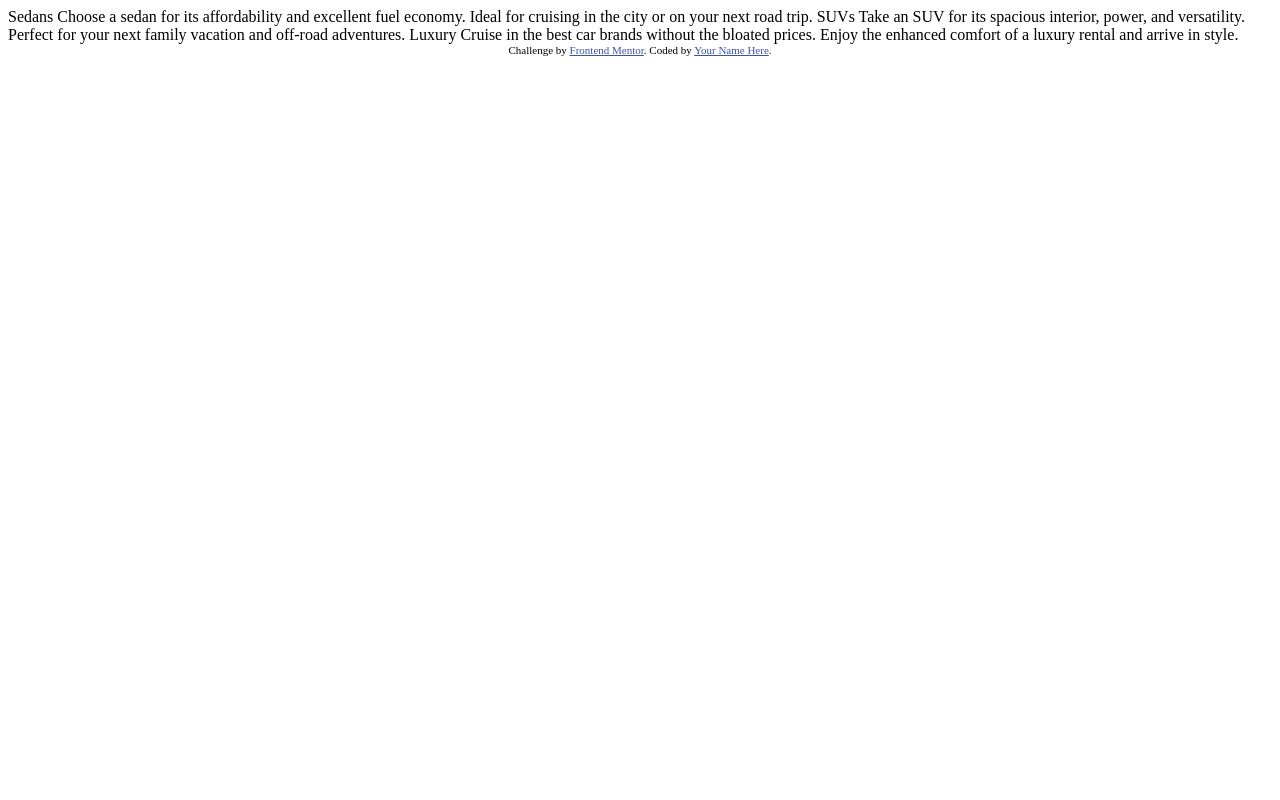
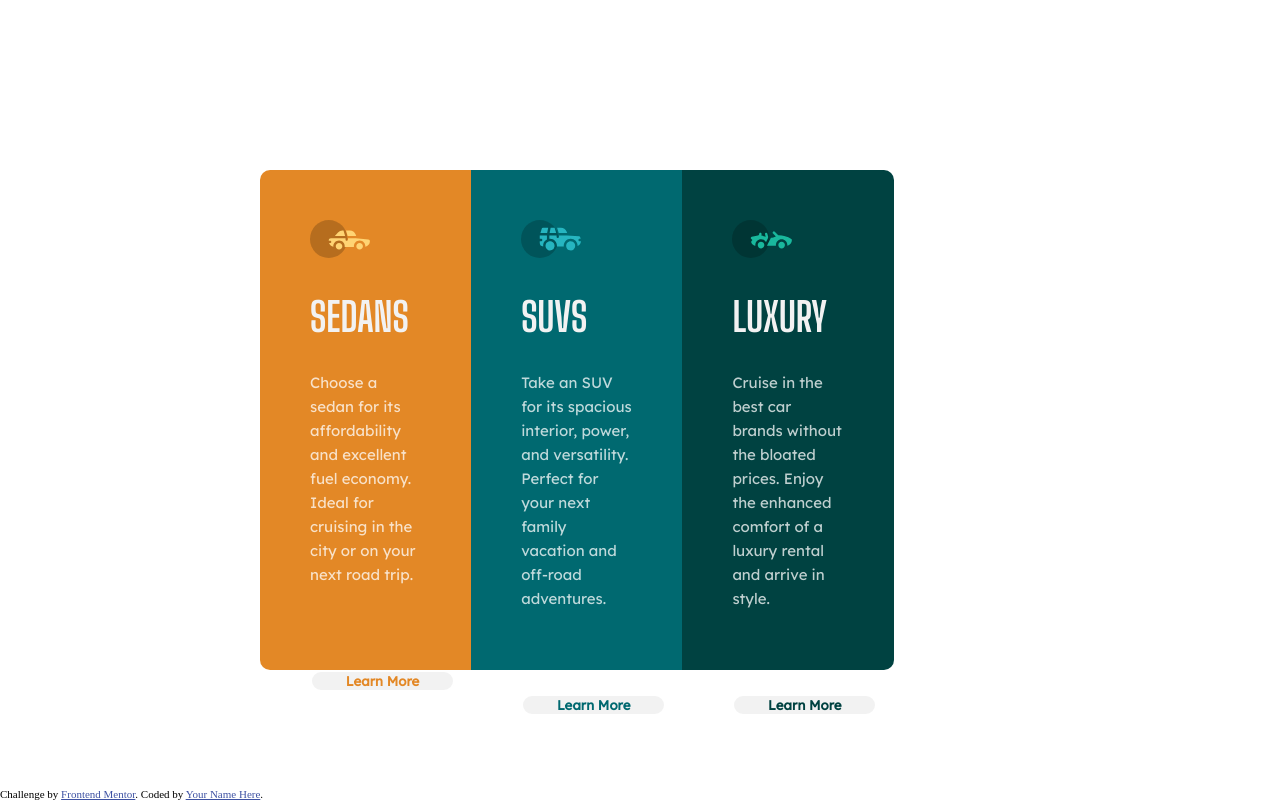
Before and after one commit to RenaudLaz/3columns-preview-card-component, a plain HTML site: page index.html in a window 1280 px wide. Drawn offline with Linux system fonts and the light colour scheme.

Commit message:
version finale

```diff
--- a/index.html
+++ b/index.html
@@ -1,33 +1,50 @@
 <!DOCTYPE html>
-<html lang="en">
+<html lang="fr">
 <head>
   <meta charset="UTF-8">
   <meta name="viewport" content="width=device-width, initial-scale=1.0"> <!-- displays site properly based on user's device -->
 
   <link rel="icon" type="image/png" sizes="32x32" href="./images/favicon-32x32.png">
+  <link rel="stylesheet" href="./sass/style.css"/>
 
-  <title>Frontend Mentor | 3-column preview card component</title>
+
+  <title> 3-column preview card component</title>
 
   <!-- Feel free to remove these styles or customise in your own stylesheet 👍 -->
   <style>
     .attribution { font-size: 11px; text-align: center; }
+    .attribution { position: fixed; bottom: 0; }
     .attribution a { color: hsl(228, 45%, 44%); }
   </style>
 </head>
 <body>
+    <div class="cars">
+        <div class="carsChoice" id="sedans">
+            <img src="./images/icon-sedans.svg">
+            <h2>Sedans</h2>
+            <p>Choose a sedan for its affordability and excellent fuel economy. Ideal for cruising in the city
+            or on your next road trip.</p>
+            <button>Learn More</button>
+        </div>
 
-  Sedans
-  Choose a sedan for its affordability and excellent fuel economy. Ideal for cruising in the city
-  or on your next road trip.
+        <div class="carsChoice" id="suvs">
+            <img src="./images/icon-suvs.svg">
+            <h2>SUVs</h2>
+            <p>Take an SUV for its spacious interior, power, and versatility. Perfect for your next family vacation
+            and off-road adventures.</p>
+            <button>Learn More</button>
 
-  SUVs
-  Take an SUV for its spacious interior, power, and versatility. Perfect for your next family vacation
-  and off-road adventures.
+        </div>
 
-  Luxury
-  Cruise in the best car brands without the bloated prices. Enjoy the enhanced comfort of a luxury
-  rental and arrive in style.
+        <div class="carsChoice" id="luxury">
+            <img src="./images/icon-luxury.svg">
+            <h2>Luxury</h2>
+            <p>Cruise in the best car brands without the bloated prices. Enjoy the enhanced comfort of a luxury
+            rental and arrive in style.</p>
+            <button>Learn More</button>
 
+        </div>
+    </div>
   <div class="attribution">
     Challenge by <a href="https://www.frontendmentor.io?ref=challenge" target="_blank">Frontend Mentor</a>.
     Coded by <a href="#">Your Name Here</a>.
--- /dev/null
+++ b/sass/reset.scss
@@ -0,0 +1,20 @@
+html, body, div, span, applet, object, iframe,
+h1, h2, h3, h4, h5, h6, p, blockquote, pre,
+a, abbr, acronym, address, big, cite, code,
+del, dfn, em, img, ins, kbd, q, s, samp,
+small, strike, strong, sub, sup, tt, var,
+b, u, i, center,
+dl, dt, dd, ol, ul, li,
+fieldset, form, label, legend,
+table, caption, tbody, tfoot, thead, tr, th, td,
+article, aside, canvas, details, embed,
+figure, figcaption, footer, header, hgroup,
+menu, nav, output, ruby, section, summary,
+time, mark, audio, video {
+	margin: 0;
+	padding: 0;
+	border: 0;
+	font-size: 100%;
+	font: inherit;
+	vertical-align: baseline;
+}
--- /dev/null
+++ b/sass/style.scss
@@ -0,0 +1,111 @@
+@import url('https://fonts.googleapis.com/css2?family=Lexend+Deca&display=swap');
+//font-family: 'Lexend Deca', sans-serif;
+@import url('https://fonts.googleapis.com/css2?family=Big+Shoulders+Display:wght@700&display=swap');
+//font-family: 'Big Shoulders Display', cursive;
+@import "../sass/reset.scss";
+@import "../sass/variable.scss";
+
+.cars{
+    display: flex;
+    flex-direction: row;
+    width: 50%;
+    height: 500px;
+    margin: 170px 0 0 260px;
+    .carsChoice{
+        width: 33%;
+        display: flex;
+        flex-direction: column;
+        img{
+            height: auto;
+            width: 60px;
+            margin: 50px 0 35px 50px;
+        }
+        h2{
+            font-size: 40px;
+            margin: 0 50px;
+            font-family: 'Big Shoulders Display', cursive;
+            color: $VeryLightGray;
+            text-transform: uppercase;
+            margin: 0 0 30px 50px;
+        }
+        p{
+            margin: 0 50px 83px 50px;
+            font-family: 'Lexend Deca', sans-serif;
+            font-size: $BodySize;
+            color: $TransparentWhite;
+            line-height: 1.6;
+        }
+        button{
+            border: 2px white solid;
+            border-radius: 50px;
+            width: 145px;
+            height: 48px;
+            margin: 0 50px;
+            font-family: 'Lexend Deca', sans-serif;
+            font-weight: $Weight7;
+            cursor: pointer;
+        }
+
+    }
+    #sedans{
+        background-color: $BrightOrange;
+        border-radius: 10px 0 0 10px;
+        button{
+            background-color: $VeryLightGray;
+            color: $BrightOrange;
+            &:hover{
+                background-color: transparent;
+                color: $VeryLightGray;
+            }
+        }
+    }
+    #suvs{
+        background-color: $DarkCyan;
+        button{
+            background-color: $VeryLightGray;
+            color: $DarkCyan;
+            &:hover{
+                background-color: transparent;
+                color: $VeryLightGray;
+            }
+        }
+    }
+    #luxury{
+        background-color: $VeryDarkCyan;
+        border-radius: 0 10px 10px 0;
+        button{
+            background-color: $VeryLightGray;
+            color: $VeryDarkCyan;
+            &:hover{
+                background-color: transparent;
+                color: $VeryLightGray;
+            }
+        }
+    }
+
+}
+
+
+@media screen and (max-width: $Mobile) {
+
+    .cars{
+        margin: 50px 5% 0 5%;
+        width: 90%;
+        flex-direction: column;
+        .carsChoice{
+            width: 100%;
+            p{
+                margin: 0 50px 30px 50px;
+            }
+            button{
+                margin: 0 50px 50px 50px;
+            }
+        }
+        #sedans{
+            border-radius: 10px 10px 0 0 ;
+        }
+        #luxury{
+            border-radius: 0 0 10px 10px;
+        }
+    }
+}
--- /dev/null
+++ b/sass/variable.scss
@@ -0,0 +1,23 @@
+/* Colors */
+$BrightOrange:  hsl(31, 77%, 52%);
+$DarkCyan: hsl(184, 100%, 22%);
+$VeryDarkCyan: hsl(179, 100%, 13%);
+
+$TransparentWhite : hsla(0, 0%, 100%, 0.75); //(paragraph)
+$VeryLightGray : hsl(0, 0%, 95%); //(background, headings, buttons)
+
+/* Layout */
+$Mobile: 375px;
+$Desktop: 1440px;
+
+/* Typography */
+$BodySize : 15px;
+$Weight4 : 400;
+$Weight7: 700;
+
+/*
+### Font
+- Family: [Big Shoulders Display](https://fonts.google.com/specimen/Big+Shoulders+Display)
+- Family: [Lexend Deca](https://fonts.google.com/specimen/Lexend+Deca)
+
+*/
```
Also changed, not shown: images/favicon-32x32.png (added), images/icon-luxury.svg (added), images/icon-sedans.svg (added), images/icon-suvs.svg (added), sass/reset.css (added), sass/style.css (added), sass/variable.css (added), 3 other files.
